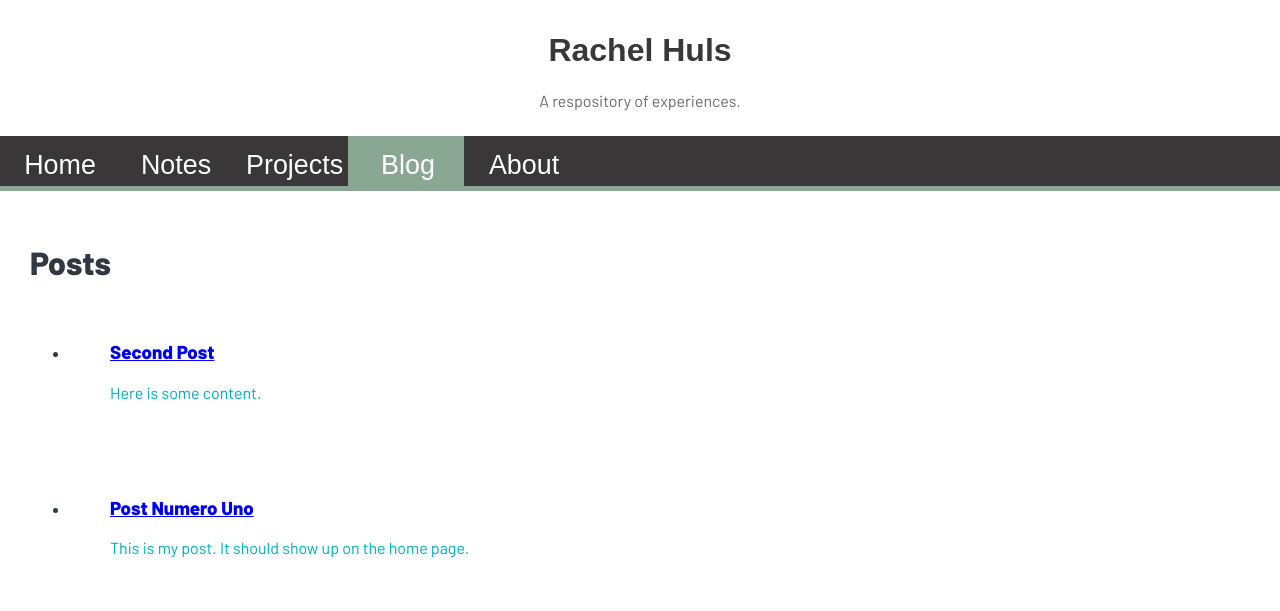
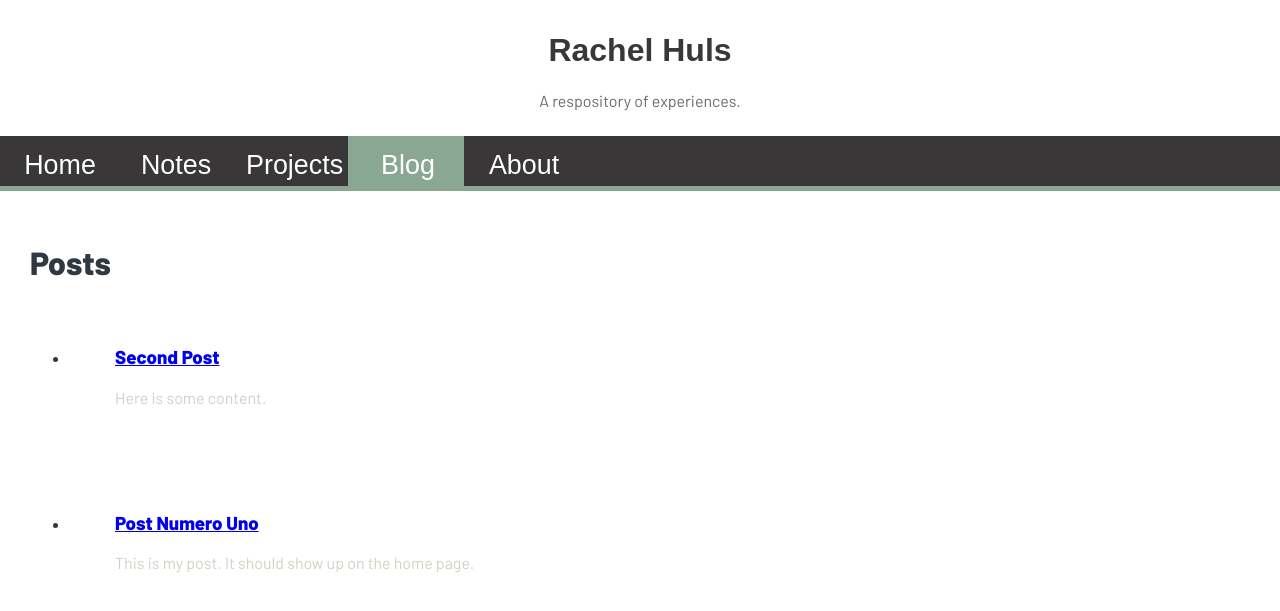
Before and after one commit to rachelhuls/rachelhuls.github.io, a Jekyll site: the page built from blog.html, in a window 1280 px wide and 900 px high. Shown: the top 611 px of the window. Built offline with Jekyll 4.4.1, drawn with Linux system fonts in a browser that asks for light colours; some web fonts are replaced.

Commit message:
Update main.scss

```diff
--- a/_sass/main.scss
+++ b/_sass/main.scss
@@ -126,9 +126,9 @@ body {
   padding-left: 20px;
 }
 .card{
-  color: #00ADB5;
+  color: #D3D0C5;
   margin: 20px;
-  padding: 20px;
+  padding: 25px;
 }
 
 
```
